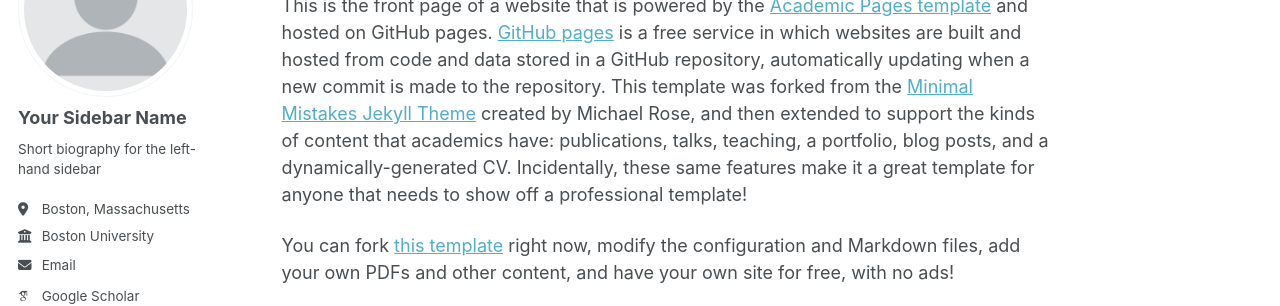
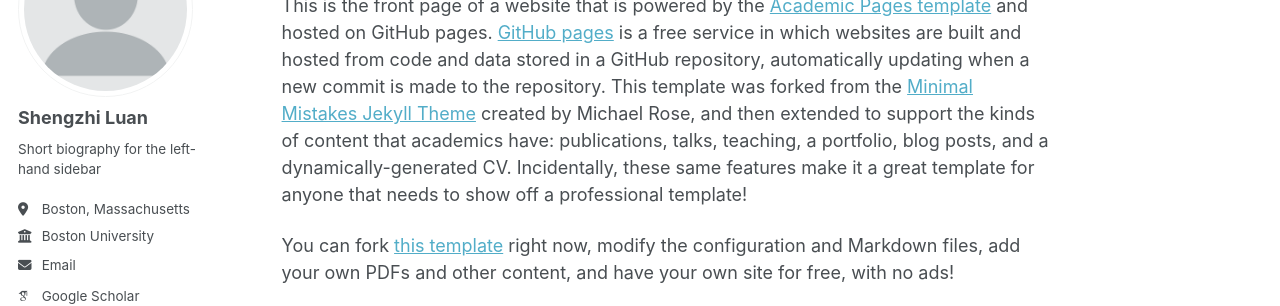
Before and after one commit to ShengzhiLuan/ShengzhiLuan.github.io, a Jekyll site: the page built from _pages/about.md, in a window 1280 px wide. Shown: the part 177-483 px from the top of the page. Built offline with Jekyll 4.4.1, drawn with Linux system fonts in a browser that asks for light colours; some web fonts are replaced; a script that is not in the unit is left out.

Commit message:
Update _config.yml

```diff
--- a/_config.yml
+++ b/_config.yml
@@ -24,7 +24,7 @@ repository               : "ShengzhiLuan/ShengzhiLuan.github.io"
 author:
   # Biographic information
   avatar           : "profile.png"
-  name             : "Your Sidebar Name"
+  name             : "Shengzhi Luan"
   pronouns         : # example: "she/her"
   bio              : "Short biography for the left-hand sidebar"
   location         : "Boston, Massachusetts"
```
